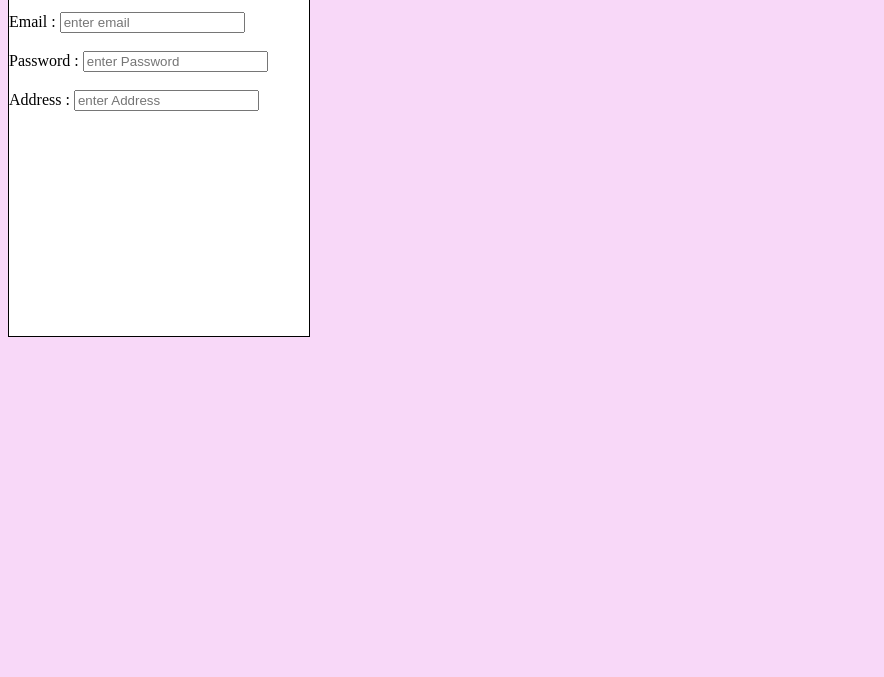
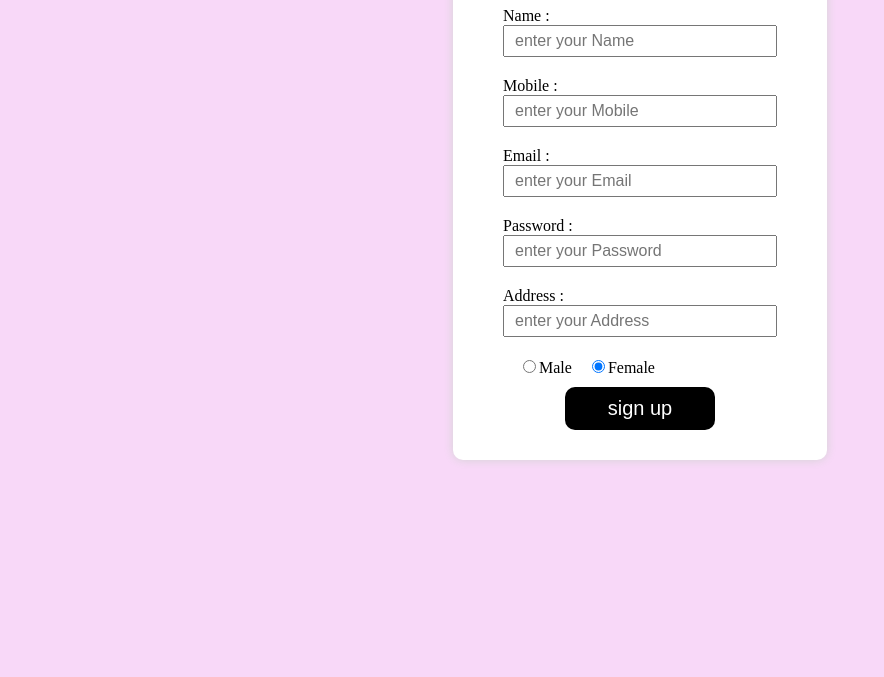
Before and after one commit to shwetapund/all-in-one-store, a React app in the folder client/: page /signup in a window 1280 px wide. Shown: the part 123-800 px from the top of the page, without its empty margins (0-884 px from the left). Built offline with nearby package versions, Linux system fonts and the light colour scheme.

Commit message:
feat: signup API integration

```diff
--- a/client/package.json
+++ b/client/package.json
@@ -36,5 +36,8 @@
       "last 1 firefox version",
       "last 1 safari version"
     ]
-  }
+  },
+    "proxy":"http://localhost:5000"
+
+
 }
--- a/client/src/Home/Home.js
+++ b/client/src/Home/Home.js
@@ -1,12 +1,12 @@
 import React from 'react'
-import SignUp from "./../SignUp/SignUp";
+
 import './Home.css';
 function Home() {
 
   return (
     <>
 
-      <SignUp />
+<h1>Home</h1>
 
     </>
   )
--- a/client/src/SignUp/SignUp.css
+++ b/client/src/SignUp/SignUp.css
@@ -1,6 +1,20 @@
 .form-conatainer{
-    border:1px solid black;
-    height: 450px;
-    width: 300px;
+    width: fit-content;
     background-color: white;
+    margin: 30px auto;
+    padding: 20px 50px;
+    border-radius: 10px;
+    box-shadow: 0px 0px 10px 0px lightgray;
 }
+.form-sub-container{
+    display: block;
+
+}
+.gender{
+    margin-left: 20px;
+}
+.signup-btn{
+    display: block;
+    margin: 10px auto;
+    width: 150px;
+}
--- a/client/src/SignUp/SignUp.js
+++ b/client/src/SignUp/SignUp.js
@@ -1,72 +1,162 @@
 import React, { useState } from 'react'
+import axios from 'axios';
 import "./SignUp.css";
+
 function SignUp() {
   const [name, setName] = useState('')
+  const [mobile, setMobile] = useState('')
   const [email, setEmail] = useState('')
   const [password, setPassword] = useState('')
   const [address, setAddress] = useState('')
   const [gender, setGender] = useState('female')
 
+const signup = async ()=>{
+  if(!name){
+    alert("Name is require");
+    return;
+  }
+  if(!mobile){
+    alert("Mobile is required");
+    return;
+  }
+  if(!email){
+    alert("Email is required");
+    return;
+  }
+  if(!password){
+    alert("Password is required");
+    return;
+  }
+  if(!gender){
+    alert("gender is required");
+    return;
+  }
+
+
+  const response = await axios.post('/signup',{
+    name:name,
+    mobile:mobile,
+    address:address,
+    email:email,
+    password:password,
+    gender:gender
+
+  })
+
+  if(response?.data?.success){
+    alert(response?.data?.message);
+    window.location.href = "/login";
+  }else{
+    alert(response?.data?.message);
+  }
+}
   return (
+    <div >
+      <form className='form-conatainer'>
+
+        <h1 className='text-center'>SignUp</h1>
+      <div className='form-sub-container'>
         <div>
-      <form  className='form-conatainer'>
-
-          <h1>SignUp</h1>
-
-          <div  className='form-controll'>
           <label htmlFor='name'>Name : </label>
           <input
+            type='text'
             id='name'
-              type='text'
-
-              placeholder='enter name'
+            className='form-control'
+            placeholder='enter your Name'
             value={name}
             onChange={(e) => {
               setName(e.target.value);
             }}
           />
         </div>
-          <br />
+
+        <div>
+          <label htmlFor='mobile'>Mobile : </label>
+          <input
+            type='text'
+            id='mobile'
+            className='form-control'
+            placeholder='enter your Mobile'
+            value={mobile}
+            onChange={(e) => {
+              setMobile(e.target.value);
+            }}
+          />
+        </div>
+
         <div>
           <label htmlFor='email'>Email : </label>
           <input
+            type='email'
             id='email'
-              type='email'
-              placeholder='enter email'
+            className='form-control'
+            placeholder='enter your Email'
             value={email}
             onChange={(e) => {
               setEmail(e.target.value);
             }}
           />
         </div>
-          <br />
+
         <div>
           <label htmlFor='password'>Password : </label>
           <input
+            type='text'
             id='password'
-              type='text'
-              placeholder='enter Password'
+            className='form-control'
+            placeholder='enter your Password'
             value={password}
             onChange={(e) => {
               setPassword(e.target.value);
             }}
           />
         </div>
-          <br />
+
         <div>
           <label htmlFor='address'>Address : </label>
           <input
+            type='text'
             id='address'
-              type='text'
-              placeholder='enter Address'
+            className='form-control'
+            placeholder='enter your Address'
             value={address}
             onChange={(e) => {
               setAddress(e.target.value);
             }}
           />
         </div>
-          <br />
 
+        <div>
+
+          <input
+            type='radio'
+            id='male'
+            name='gender'
+            className='gender'
+            checked={gender === "male"}
+            onClick={()=>{
+            setGender('male')
+           }}
+          />
+          <label htmlFor='male'>Male</label>
+
+          <input
+            type='radio'
+            id='female'
+            name='gender'
+            className='gender'
+            checked={gender === "female"}
+            onClick={()=>{
+              setGender('female')
+             }}
+          />
+          <label htmlFor='female'>Female</label>
+        </div>
+
+        <button type="button" className='btn signup-btn'
+        onClick={signup}>sign up</button>
+
+        </div>
       </form>
 
     </div>
--- a/client/src/index.css
+++ b/client/src/index.css
@@ -1,8 +1,24 @@
 body{
     background-color: rgb(248, 216, 248);
 }
+.text-center{
+    text-align: center;
+}
+.form-control{
+    display: block;
+    font-size: 16px;
+    padding: 5px 10px;
+    width: 250px;
+    margin-bottom: 20px;
 
-.form-controll{
-    display: block;
-    font-size: 25px;
 }
+.btn{
+    background-color: black;
+    border: none;
+    border-radius: 10px;
+    min-width: 100px;
+    font-size: 20px;
+    padding: 10px 20px;
+    text-align: center;
+    color: #fff;
+}
```
Lines whose indentation alone changed are shown as unchanged.
